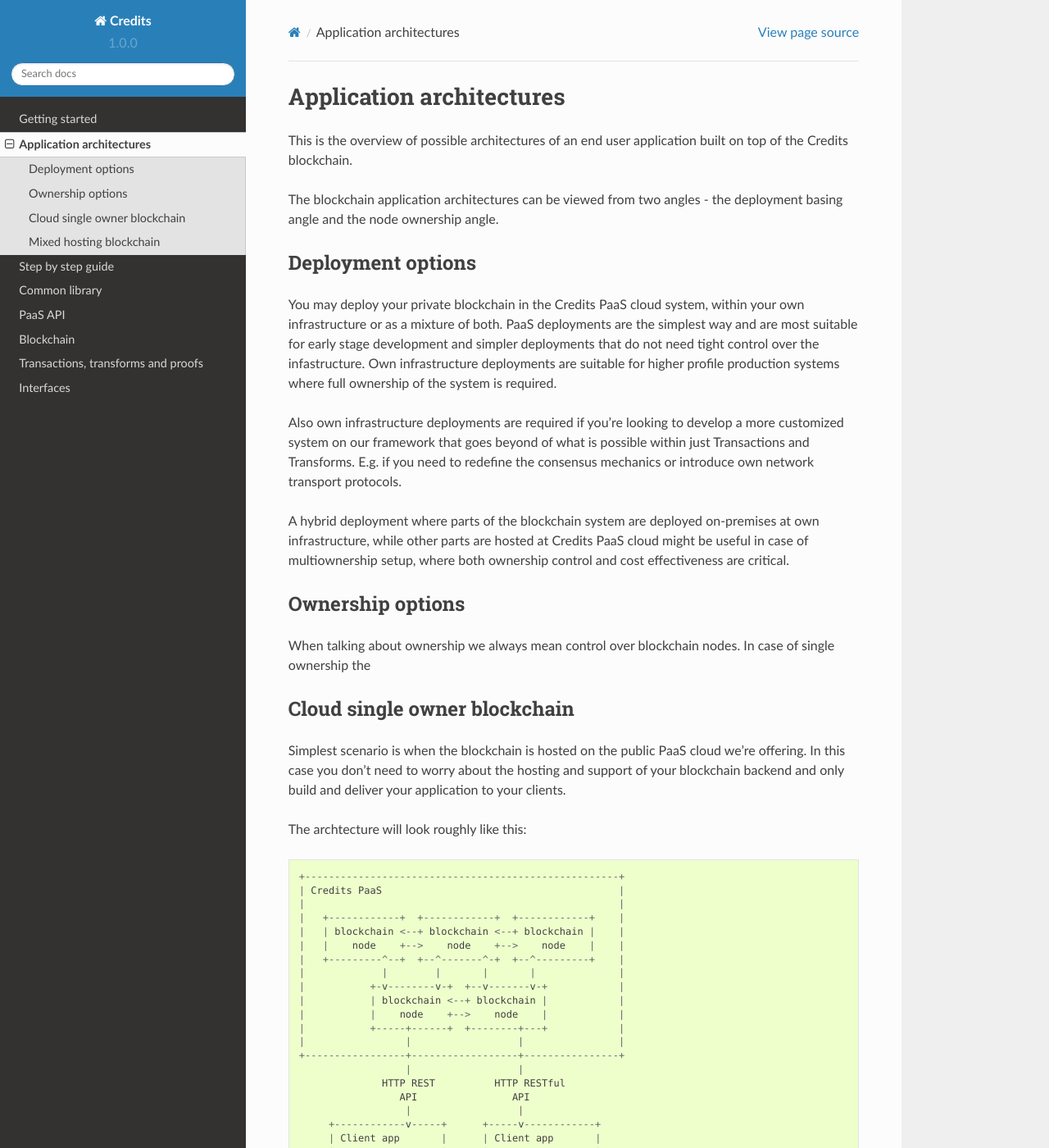
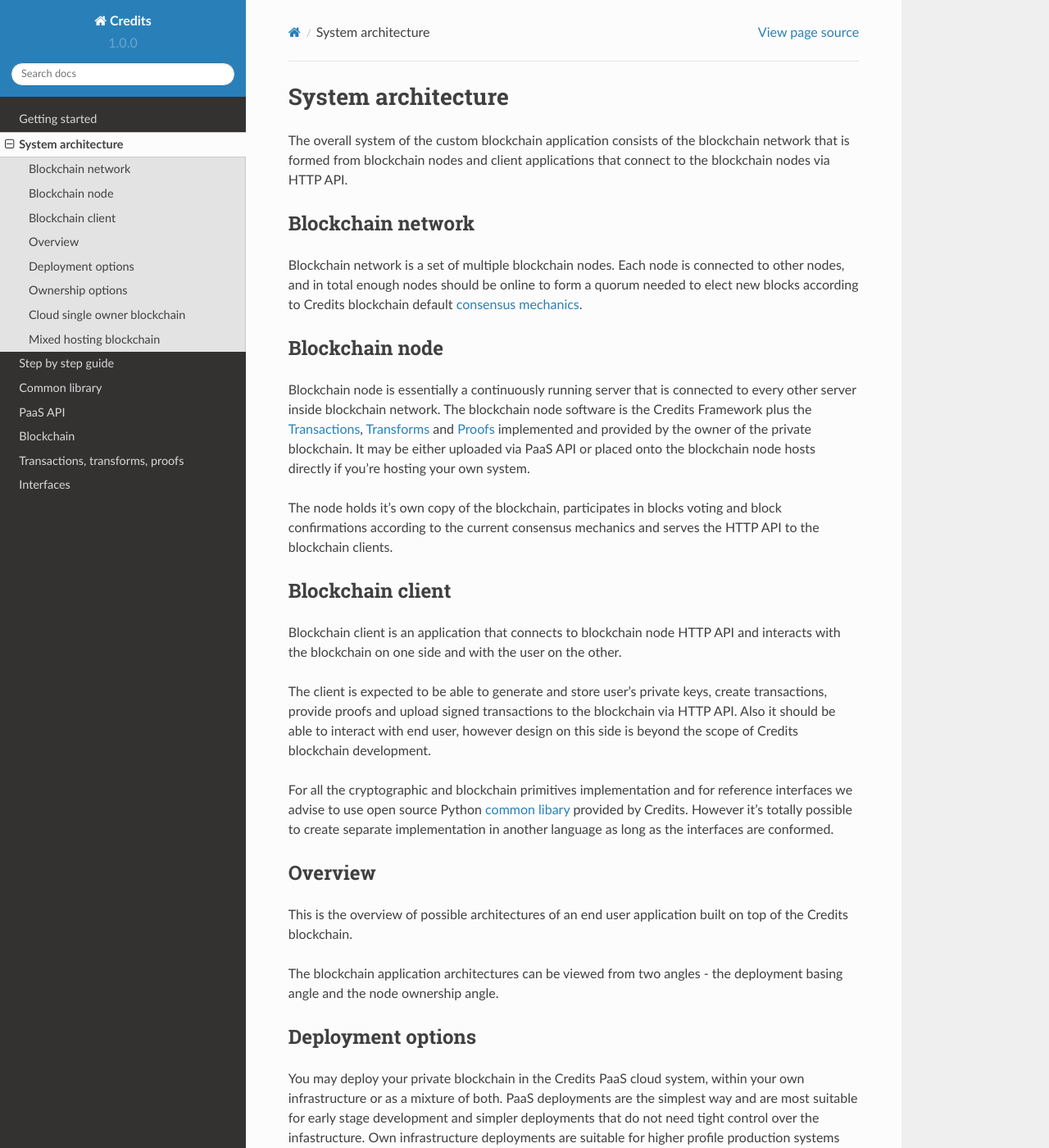
Before and after one commit to voodoo12345/credits-docs, a Sphinx documentation site: the page built from source/system_architecture.rst, in a window 1280 px wide and 1400 px high. Shown: the whole window at 82% size. Built offline with Sphinx 7.4.7 and the Read the Docs theme 2.0.0, drawn with Linux system fonts in a browser that asks for light colours.

Commit message:
- architecture overview in progress - step by step in progress - minor fixes

```diff
--- a/source/blockchain.rst
+++ b/source/blockchain.rst
@@ -3,7 +3,7 @@
 Blockchain
 ==========
 
-The Credits Blockchain Framework as an application is a distributed service that runs across
+The Credits Blockchain Framework as an application is a distributed software service that runs across
 multiple servers called :ref:`Nodes <architecture-blockchain-node>`. Every node holds a copy
 of the Credits blockchain as a data structure. This data structure consists of cryptographically
 connected :ref:`Blocks <blockchain-block>` and :ref:`States <blockchain-state>`. New blocks and
--- a/source/architecture_overview.rst
+++ b/source/system_architecture.rst
@@ -1,7 +1,58 @@
-.. _architecture-overview:
+.. _system-architecture:
 
-Application architectures
-=========================
+System architecture
+===================
+
+The overall system of the custom blockchain application consists of the blockchain
+network that is formed from blockchain nodes and client applications that connect
+to the blockchain nodes via HTTP API.
+
+
+.. _architecture-blockchain-network:
+
+Blockchain network
+^^^^^^^^^^^^^^^^^^
+Blockchain network is a set of multiple blockchain nodes. Each node is connected to
+other nodes, and in total enough nodes should be online to form a quorum needed to
+elect new blocks according to Credits blockchain default
+:ref:`consensus mechanics <blockchain-consensus>`.
+
+
+.. _architecture-blockchain-node:
+
+Blockchain node
+^^^^^^^^^^^^^^^
+
+Blockchain node is essentially a continuously running server that is connected to
+every other server inside blockchain network. The blockchain node software is the
+Credits Framework plus the :ref:`Transactions <transaction>`, :ref:`Transforms <transform>`
+and :ref:`Proofs <proof>` implemented and provided by the owner of the private blockchain.
+It may be either uploaded via PaaS API or placed onto the blockchain node hosts directly
+if you're hosting your own system.
+
+The node holds it's own copy of the blockchain, participates in blocks voting and block confirmations
+according to the current consensus mechanics and serves the HTTP API to the blockchain clients.
+
+.. _architecture-blockchain-client:
+
+Blockchain client
+^^^^^^^^^^^^^^^^^
+
+Blockchain client is an application that connects to blockchain node HTTP API and
+interacts with the blockchain on one side and with the user on the other.
+
+The client is expected to be able to generate and store user's private keys, create
+transactions, provide proofs and upload signed transactions to the blockchain via HTTP API.
+Also it should be able to interact with end user, however design on this side is beyond the
+scope of Credits blockchain development.
+
+For all the cryptographic and blockchain primitives implementation and for reference interfaces
+we advise to use open source Python :ref:`common libary <common-library>` provided by Credits.
+However it's totally possible to create separate implementation in another language as long as
+the interfaces are conformed.
+
+Overview
+^^^^^^^^
 
 This is the overview of possible architectures of an end user application built on top of the Credits blockchain.
 
--- a/source/transactions.rst
+++ b/source/transactions.rst
@@ -1,7 +1,7 @@
 .. _transactions-transforms-proofs:
 
-Transactions, transforms and proofs
-===================================
+Transactions, transforms, proofs
+================================
 
 .. _transaction:
 
```
Also changed, not shown: source/getting_started.rst (+5 -4 lines), source/index.rst (+6 -14 lines), source/step_by_step.rst (renamed from source/step_by_step_guide.rst, +10 -11 lines).
